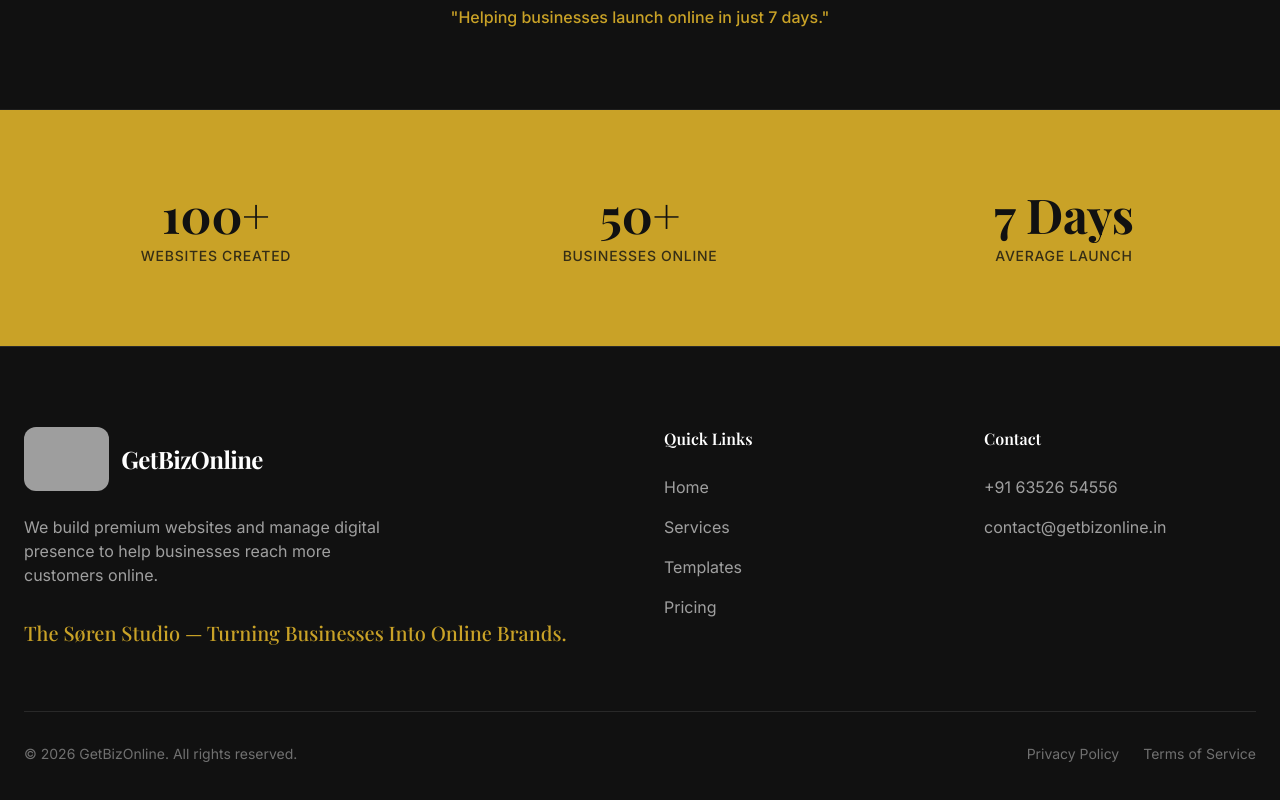
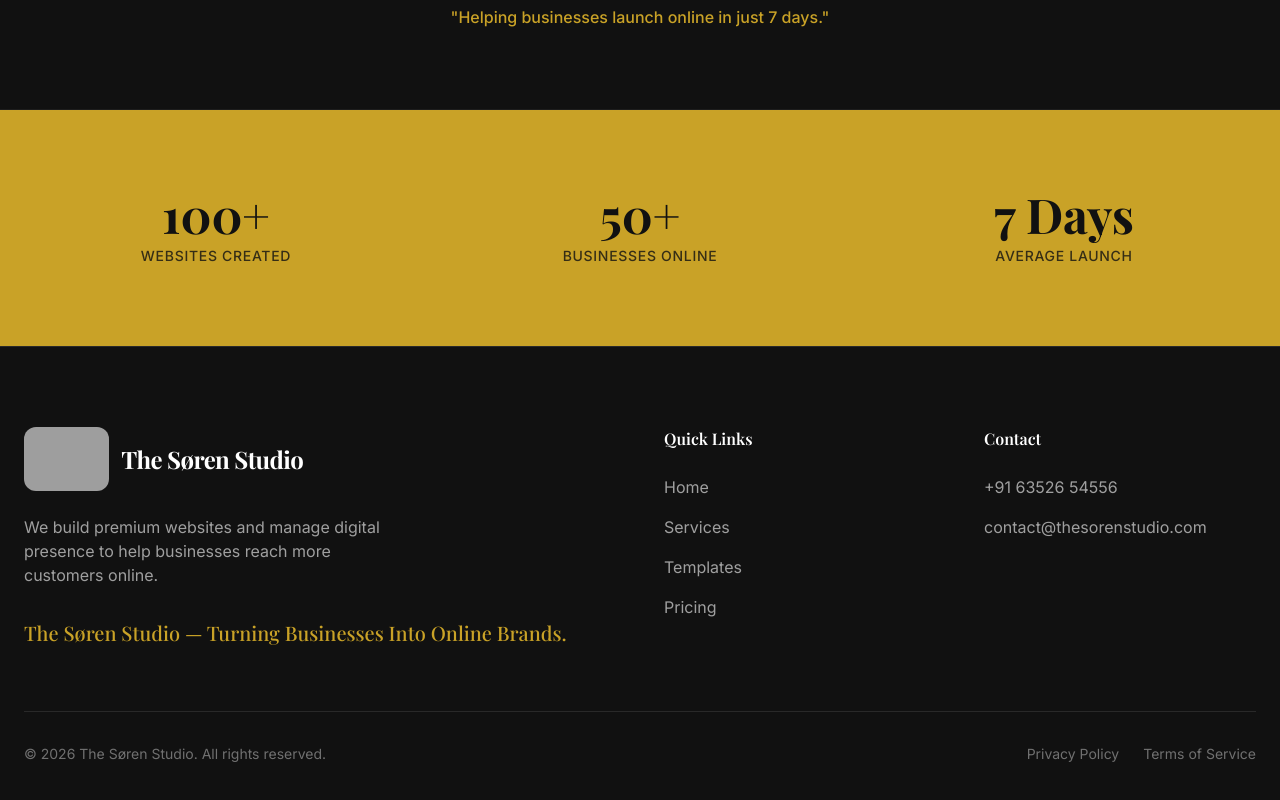
Before and after one commit to bumbumdumdum/GetMeOnline, a React (Vite) app: page / in a window 1280 px wide. Shown: the part 1139-1939 px from the top of the page. Built offline with nearby package versions, Linux system fonts and the light colour scheme; grey boxes are pictures that could not be loaded; a web font is replaced by a local one.

Commit message:
feat: Brand title and update AI prompt
Update the website title to reflect the new application name "The Søren Studio".
Refine the AI system prompt for the SEO auditor to emphasize real-time search and analysis, and to ensure a strict JSON output. Added error handling for API responses.

```diff
--- a/index.html
+++ b/index.html
@@ -3,7 +3,7 @@
   <head>
     <meta charset="UTF-8" />
     <meta name="viewport" content="width=device-width, initial-scale=1.0" />
-    <title>GetBizOnline - Turn Clicks Into Customers</title>
+    <title>The Søren Studio - Turn Clicks Into Customers</title>
     <link rel="icon" type="image/png" sizes="512x512" href="https://raw.githubusercontent.com/ProStudio99/TakeMeOnline/086b0705a31059af0ef208f07b08355383c137c6/We%20media/AE94D9B1-7E99-4184-866D-CE6E2EAB88D4.png" />
     <link rel="apple-touch-icon" sizes="512x512" href="https://raw.githubusercontent.com/ProStudio99/TakeMeOnline/086b0705a31059af0ef208f07b08355383c137c6/We%20media/AE94D9B1-7E99-4184-866D-CE6E2EAB88D4.png" />
     <link rel="preconnect" href="https://fonts.googleapis.com">
--- a/src/App.tsx
+++ b/src/App.tsx
@@ -472,13 +472,14 @@ function AiSearch({ lang }: { lang: Language }) {
           messages: [
             {
               role: "system",
-              content: "You are an AI SEO Auditor. Analyze the business provided and return a JSON report. Be realistic. If the business is famous, give it a high score. If it sounds generic or small, give it a lower score and suggest improvements."
+              content: "You are an AI SEO Auditor. Your task is to perform a real-time search and analysis of the business provided. You MUST provide a realistic audit based on their current online presence. If you cannot find real-time data, use your internal knowledge to provide the most accurate assessment possible. Return ONLY a JSON object."
             },
             {
               role: "user",
-              content: `Perform an SEO and online presence audit for: "${query}".
+              content: `Perform a comprehensive SEO and online presence audit for the business: "${query}".
+              Search for their website, Google Business profile, and social media presence.
               Provide a score from 1-100.
-              Return ONLY a JSON object with this structure:
+              Return ONLY a JSON object with this exact structure:
               {
                 "rating": number,
                 "name": "string",
@@ -492,8 +493,17 @@ function AiSearch({ lang }: { lang: Language }) {
         })
       });
 
+      if (!response.ok) {
+        throw new Error(`API Error: ${response.status}`);
+      }
+
       const data = await response.json();
-      const auditResult = JSON.parse(data.choices[0].message.content);
+      if (!data.choices || data.choices.length === 0) {
+        throw new Error("No response from AI");
+      }
+
+      const content = data.choices[0].message.content;
+      const auditResult = JSON.parse(content);
       setResult(auditResult);
     } catch (error) {
       console.error("Audit error:", error);
@@ -1691,8 +1701,8 @@ function Footer({ lang }: { lang: Language }) {
         <div className="grid md:grid-cols-4 gap-12 mb-16">
           <div className="md:col-span-2">
             <div className="flex items-center gap-3 mb-6">
-              <img src={LOGO_URL} alt="GetBizOnline Logo" className="h-12 md:h-16 w-auto object-contain rounded-xl" />
-              <span className="font-serif font-bold text-2xl tracking-tight">GetBizOnline</span>
+              <img src={LOGO_URL} alt="The Søren Studio Logo" className="h-12 md:h-16 w-auto object-contain rounded-xl" />
+              <span className="font-serif font-bold text-2xl tracking-tight">The Søren Studio</span>
             </div>
             <p className="text-white/60 max-w-sm mb-8">
               {t.desc}
@@ -1714,13 +1724,13 @@ function Footer({ lang }: { lang: Language }) {
             <h4 className="font-semibold mb-6">{t.contact}</h4>
             <ul className="space-y-4 text-white/60">
               <li>+91 63526 54556</li>
-              <li>contact@getbizonline.in</li>
+              <li>contact@thesorenstudio.com</li>
             </ul>
           </div>
         </div>
 
         <div className="border-t border-white/10 pt-8 flex flex-col md:flex-row items-center justify-between text-sm text-white/40">
-          <p>© {new Date().getFullYear()} GetBizOnline. {t.rights}</p>
+          <p>© {new Date().getFullYear()} The Søren Studio. {t.rights}</p>
           <div className="flex gap-6 mt-4 md:mt-0">
             <a href="#" className="hover:text-white transition-colors">{lang === 'hi' ? "गोपनीयता नीति" : "Privacy Policy"}</a>
             <a href="#" className="hover:text-white transition-colors">{lang === 'hi' ? "सेवा की शर्तें" : "Terms of Service"}</a>
```
